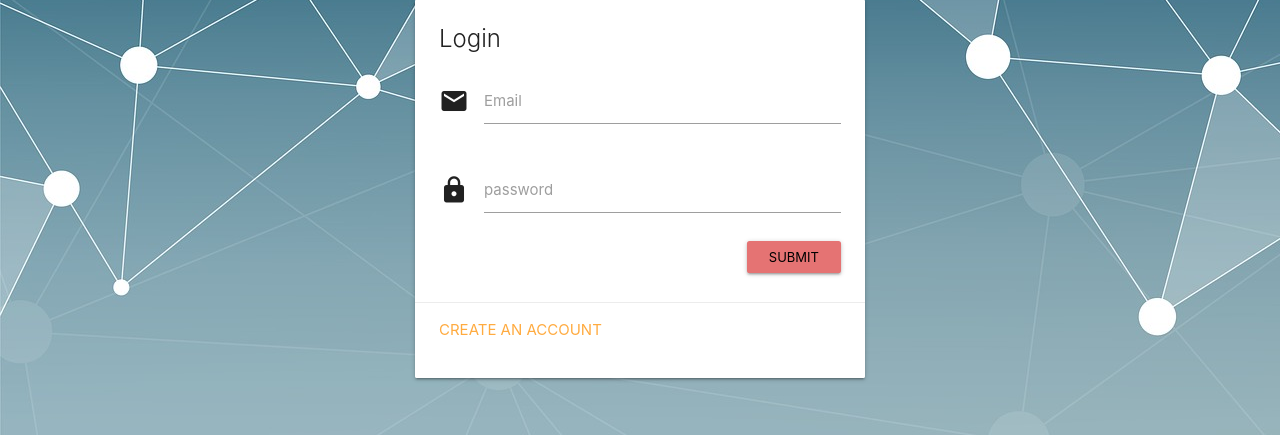
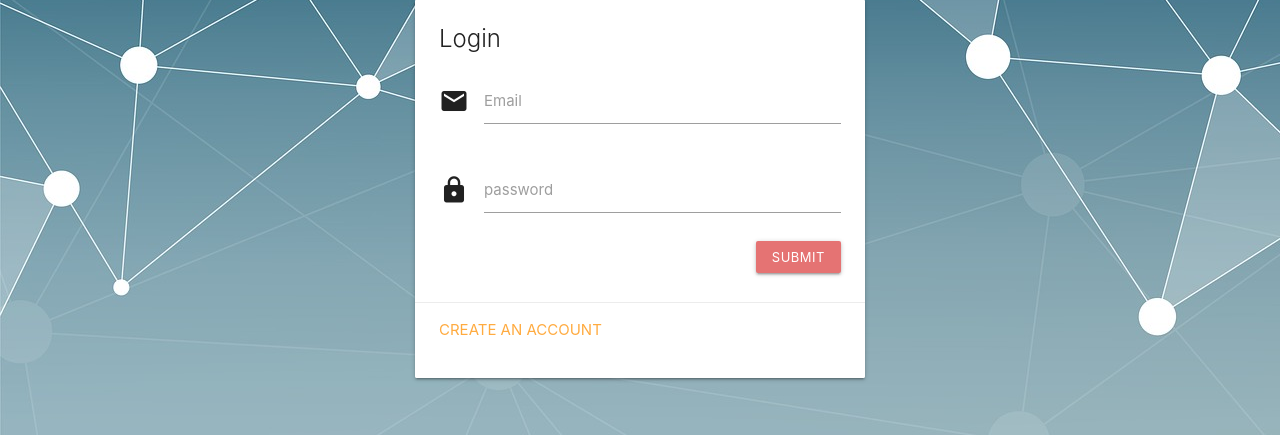
Before and after one commit to dimitri-Egolo/dappTest, a Django app: page /auth/ in a window 1280 px wide. Shown: the part 61-496 px from the top of the page. Run offline with Django 3.2, Linux system fonts and the light colour scheme; some libraries are stand-ins or nearby versions.

Commit message:
fixing button

```diff
--- a/authentication/templates/authentication/login.html
+++ b/authentication/templates/authentication/login.html
@@ -41,7 +41,7 @@
                         <!-- <a href="#">Remember me</a> -->
                       </div>
                       <div class="col s4 offset-s4">
-                        <input class="btn-small right waves-effect waves-light red lighten-2" type="submit" value="submit"/>
+                        <input class="btn-small right red lighten-2" type="submit" value="submit"/>
                       </div>
                     </div>
                   </form>
```
